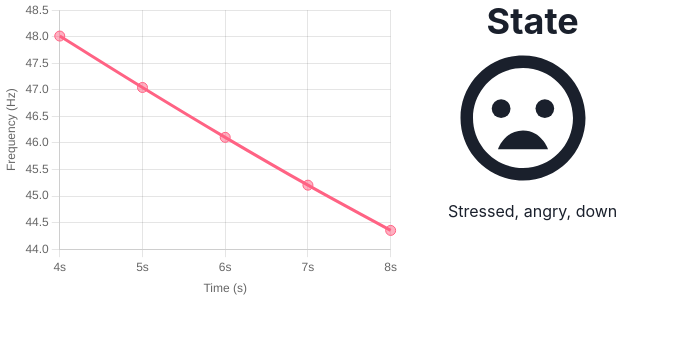
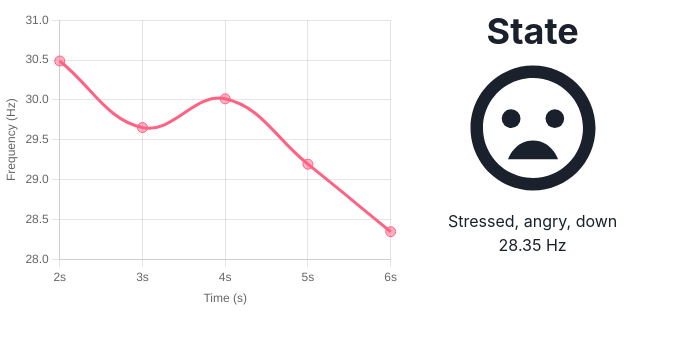
Before and after one commit to MohamadGSalim/NeuroNote, a React (Create React App) app in the folder client2/: page /chart in a window 1280 px wide. Shown: the top 344 px of the page, without its empty margins (0-673 px from the left). Built offline with nearby package versions, Linux system fonts and the light colour scheme; what react-dimensions, react-piano would draw is missing.

Commit message:
Fixed graph and added toggle

```diff
--- a/client2/src/pages/frequencyChart.tsx
+++ b/client2/src/pages/frequencyChart.tsx
@@ -1,8 +1,7 @@
 import { useState, useEffect } from "react";
 import { Line } from "react-chartjs-2";
-import Nav from "../components/NavBar";
-import { BiSad } from "react-icons/bi";
-import { Box, Icon } from "@chakra-ui/react";
+import { BiSad, BiHappyBeaming } from "react-icons/bi";
+import { Box, Button, Icon } from "@chakra-ui/react";
 import { Text, Heading } from "@chakra-ui/react";
 import {
   Chart as ChartJS,
@@ -66,14 +65,14 @@ const options = {
 };
 
 const FrequencyChart = () => {
-  const [currentFrequecy, setCurrentFrequency] = useState(90);
+  const [currentFrequecy, setCurrentFrequency] = useState(30);
+  const [isPlaying, setIsPlaying] = useState(true);
   const [currentTimer, setCurrentTimer] = useState(0);
-
   const [data, setData] = useState({
     labels: ["0s", "1s"],
     datasets: [
       {
-        data: [50, 50],
+        data: [30, 30],
         borderColor: "rgb(255, 99, 132)",
         backgroundColor: "rgba(255, 99, 132, 0.5)",
         pointRadius: 5,
@@ -81,17 +80,26 @@ const FrequencyChart = () => {
       },
     ],
   });
+  function incrementDecrementNumber(number, time) {
+    let randomValue = Math.random() * 0.5 + 0.5; // random value between 0.5 and 1
+    if(randomValue > 0.7) randomValue = -randomValue; // random value between -1 and 1 (random sign
+    const increment = time <= 50 ? randomValue : - Math.abs(randomValue); // increment or decrement depending on time
+    const newNumber = number + increment; // apply the increment/decrement
 
+    return newNumber < 5 ? 5 : newNumber; // ensure the number is not lower than 5
+  }
   useEffect(() => {
-    const interval = setInterval(() => {
+    let interval;
+    if(isPlaying){
+       interval = setInterval(() => {
         const newData = data.datasets.map((dataset) => {
           setCurrentTimer(currentTimer + 1);
-        const newDataPoint = 50 - Math.sin(currentTimer / 10) * 10;
+          const newDataPoint = incrementDecrementNumber(currentFrequecy, currentTimer);
+          setCurrentFrequency(newDataPoint)
           const updatedData = dataset.data.slice(-4);
           updatedData.push(newDataPoint);
           return { ...dataset, data: updatedData };
         });
-
         const newLabels = data.labels.slice(-4);
         const newLabel = `${parseInt(data.labels[data.labels.length - 1]) + 1}s`;
         newLabels.push(newLabel);
@@ -101,21 +109,35 @@ const FrequencyChart = () => {
           labels: newLabels,
         });
     }, 1000); // change data every 1s
-
+    }
     return () => clearInterval(interval);
-  }, [data]);
+  }, [data])
 
   return (
-    <Box display="flex">
+    <Box display="flex" mt="10px">
       <Box style={{ width: "400px", height: "300px" }}>
         <Line data={data} options={options} />
       </Box>
-      <Box height="300px" ml="12">
+      <Box height="300px" ml="12" textAlign="center">
         <Heading as="h2" size="xl" textAlign="center">
           State
         </Heading>
+        {/* if currenFrequency is bigger than 15 */}
+        {currentFrequecy > 15 &&
+        <>
           <Icon as={BiSad} height="150px" width="150px"/>
           <Text textAlign="center">Stressed, angry, down</Text>
+          <Text textAlign="center">{currentFrequecy.toPrecision(4)} Hz</Text>
+        </>
+        }
+        {/* if currenFrequency is smaller than 15 */}
+        {currentFrequecy <= 15 &&
+        <>
+          <Icon as={BiHappyBeaming} height="150px" width="150px"/>
+          <Text textAlign="center">Happy, relaxed, enjoying</Text>
+          <Text textAlign="center">{currentFrequecy.toPrecision(4)} Hz</Text>
+        </>
+        }
       </Box>
     </Box>
   );
--- a/client2/src/pages/home.tsx
+++ b/client2/src/pages/home.tsx
@@ -13,7 +13,7 @@ import {
   Flex,
   Heading,
   Select,
-  Stack,
+  Switch,
 } from "@chakra-ui/react";
 import Nav from "../components/NavBar";
 import DimensionsProvider from "../utils/DimensionsProvider";
@@ -46,6 +46,7 @@ type Recording = {
 };
 
 type AppState = {
+  showResults: boolean;
   recording: Recording;
   instrument: string;
 };
@@ -59,12 +60,14 @@ const keyboardShortcuts = KeyboardShortcuts.create({
 
 export default class Home extends Component<{}, AppState> {
   scheduledEvents: NodeJS.Timeout[];
+
   constructor(props: {}) {
     super(props);
 
     this.scheduledEvents = [];
 
     this.state = {
+      showResults: true,
       recording: {
         mode: "RECORDING",
         events: [
@@ -96,6 +99,7 @@ export default class Home extends Component<{}, AppState> {
       },
       instrument: "acoustic_grand_piano",
     };
+    this.handleSwitchChange = this.handleSwitchChange.bind(this);
   }
   setRecording = (value: Partial<Recording>): void => {
     this.setState({
@@ -154,6 +158,9 @@ export default class Home extends Component<{}, AppState> {
       instrument: event,
     });
   };
+  handleSwitchChange(event) {
+    this.setState({ showResults: event.target.checked});
+  }
   render(): JSX.Element {
     return (
       <Box>
@@ -163,14 +170,22 @@ export default class Home extends Component<{}, AppState> {
             Jam Session 🎹
           </Heading>
         </Center>
+        <Box display="flex">
         <Card width="fit-content" ml={4}>
           <CardBody>
+            <Box>
             Device connection status:{" "}
             <Badge colorScheme="green">Connected</Badge>
+            </Box>
+            <Box mt="10px">
+            Show results:{" "}
+            <Switch size='lg' isChecked={this.state.showResults} onChange={this.handleSwitchChange}/>
+            </Box>
           </CardBody>
         </Card>
 
-        <Box w="100%" h="300px" mb={6}>
+        </Box>
+        <Box w="100%" h="300px" mb={6} display={this.state.showResults ? "block" : "none"}>
           <Center>
             <FrequencyChart />
           </Center>
```
Lines whose indentation alone changed are shown as unchanged.
